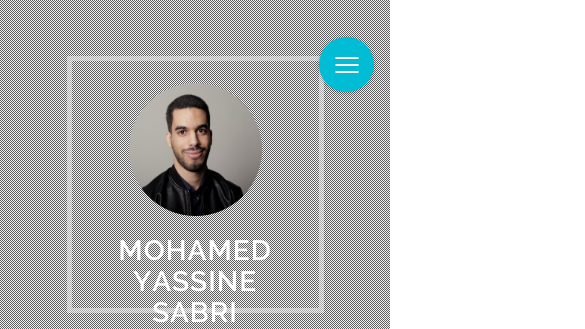
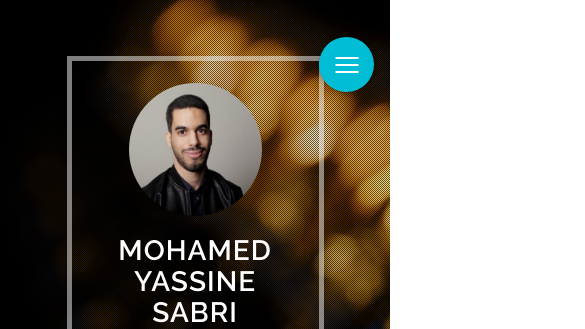
Before and after one commit to medyas/medyas.github.io, a website: page index.html in a window 390 px wide. Shown: the top 329 px of the page, 585 px wide, since content can reach past the window. Drawn offline with nearby package versions, Linux system fonts and the light colour scheme.

Commit message:
added fav ico

```diff
--- a/css/style.css
+++ b/css/style.css
@@ -149,7 +149,7 @@ ul.agileits-address-text li span {
 .w3-banner-img {
   border: 5px solid rgba(238, 238, 238, 0.53);
     width: 400px;
-    height: 400px;
+    height: 450px;
     padding: 63px;
     margin: 0 auto;
 }
@@ -1419,7 +1419,7 @@ h4.modal-title {
 }
 @media(max-width:1280px){
 	.w3-banner-top {
-    background: url(../images/lamp-3489395_1920.jpg) no-repeat -194px 0px;
+    background: url(../images/lamp-3489395_1920.jpg) no-repeat ;
     background-size: cover;
 	}
 }
@@ -1450,7 +1450,7 @@ h4.modal-title {
     height: 210px;
 	}
 	.w3-banner-top {
-    background: url(../images/ban6666.jpg) no-repeat -376px 0px;
+    background: url(../images/lamp-3489395_1920.jpg) no-repeat ;
     background-size: cover;
 	}
 	.w3-edu-info2 h3 {
@@ -1540,14 +1540,14 @@ h4.modal-title {
 @media(max-width:800px){
 	.w3-banner-img {
     width: 350px;
-    height: 350px;
+    height: 400px;
     margin:0;
 	}
 	.w3-banner-img h3 {
     font-size: 2.3em;
 	}
 	.w3-banner-top {
-    background: url(../images/ban6666.jpg) no-repeat -637px 0px;
+    background: url(../images/lamp-3489395_1920.jpg) no-repeat ;
     background-size: cover;
 	}
 	.w3-edu-grid-left {
@@ -1592,7 +1592,7 @@ h4.modal-title {
 @media(max-width:667px){
 	.w3-banner-img {
     width: 290px;
-    height: 290px;
+    height: 350px;
     margin: 0;
 	}
 	.w3-banner-img h3 {
@@ -1637,14 +1637,14 @@ h4.modal-title {
     padding: 7em 0 0 0;
 	}
 	.w3-banner-top {
-    background: url(../images/ban6666.jpg) no-repeat -739px 0px;
+    background: url(../images/lamp-3489395_1920.jpg) no-repeat ;
     background-size: cover;
 	}
 }
 @media(max-width:600px){
 	.w3-banner-img {
     width: 257px;
-    height: 257px;
+    height: 330px;
 	}
 	.w3-banner-img {
     padding: 22px;
@@ -1656,7 +1656,7 @@ h4.modal-title {
     margin: 1em;
 	}
 	.w3-banner-top {
-    background: url(../images/ban6666.jpg) no-repeat -834px 0px;
+    background: url(../images/lamp-3489395_1920.jpg) no-repeat ;
     background-size: cover;
 	}
 	.w3-about-grid-left2 h4 {
@@ -1769,7 +1769,7 @@ h4.modal-title {
     padding: 13px 0px;
 	}
 	.w3-banner-top {
-    background: url(../images/ban6666.jpg) no-repeat -1005px 0px;
+    background: url(../images/lamp-3489395_1920.jpg) no-repeat;
     background-size: cover;
 	}
 	.title-w3ls h4, .w3ls-heading h3, .w3-gallery-head h3, .w3-about-head h3 {
--- a/index.html
+++ b/index.html
@@ -11,6 +11,8 @@
 <title>Medyas Portfolio</title>
 <meta name="viewport" content="width=device-width, initial-scale=1">
 <meta charset="utf-8">
+<meta http-equiv="Expires" content="5">
+  <link rel="icon" type="image/x-icon" href="favicon.ico">
 <meta name="keywords" content="medyas, Portfolio, website, developer, git, github, medyas.github.io web developer, Mobile developer, android developer" />
 <!-- css -->
 <!-- font-awesome icons -->
@@ -23,8 +25,8 @@
 
 <link href="https://stackpath.bootstrapcdn.com/bootstrap/3.3.7/css/bootstrap.min.css" rel="stylesheet" integrity="sha384-BVYiiSIFeK1dGmJRAkycuHAHRg32OmUcww7on3RYdg4Va+PmSTsz/K68vbdEjh4u" crossorigin="anonymous">
 <!-- Default-JavaScript-File -->
-<script src="https://ajax.googleapis.com/ajax/libs/jquery/2.2.4/jquery.min.js"></script>
-<script src="https://stackpath.bootstrapcdn.com/bootstrap/3.3.7/js/bootstrap.min.js" integrity="sha384-Tc5IQib027qvyjSMfHjOMaLkfuWVxZxUPnCJA7l2mCWNIpG9mGCD8wGNIcPD7Txa" crossorigin="anonymous"></script>
+<script async src="https://ajax.googleapis.com/ajax/libs/jquery/2.2.4/jquery.min.js"></script>
+<script async src="https://stackpath.bootstrapcdn.com/bootstrap/3.3.7/js/bootstrap.min.js" integrity="sha384-Tc5IQib027qvyjSMfHjOMaLkfuWVxZxUPnCJA7l2mCWNIpG9mGCD8wGNIcPD7Txa" crossorigin="anonymous"></script>
 <!-- //Default-JavaScript-File -->
 
 </head>
@@ -535,7 +537,7 @@
 							<!-- Modal content-->
                             <button type="button" class="close" data-dismiss="modal">&times;</button>
 							<div class=" w3ls-property-images w3-pop1-img6">
-								<img src="images/gal61.jpg" alt="image">
+								<img src="images/gal66.jpg" alt="image">
 							</div>
 
 						<div class=" ins-details">
```
Also changed, not shown: images/favicon.ico (added).
